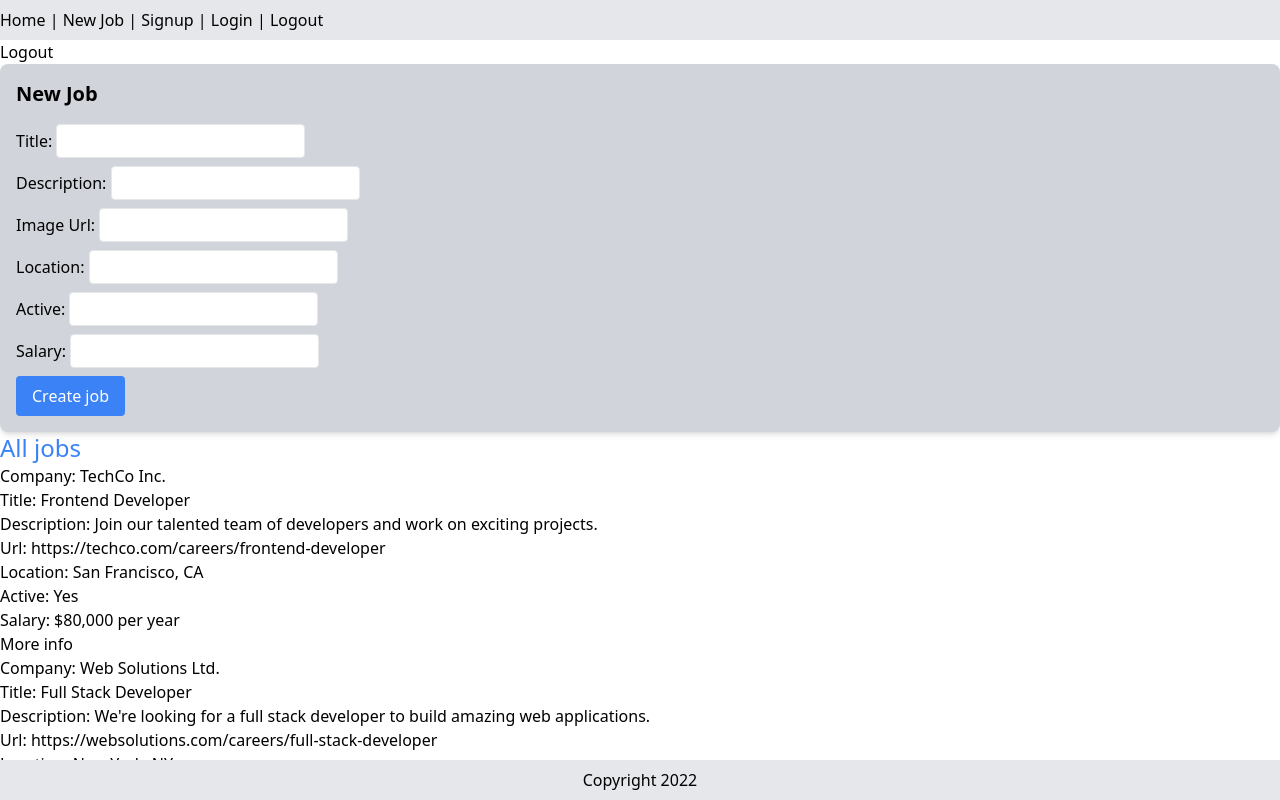
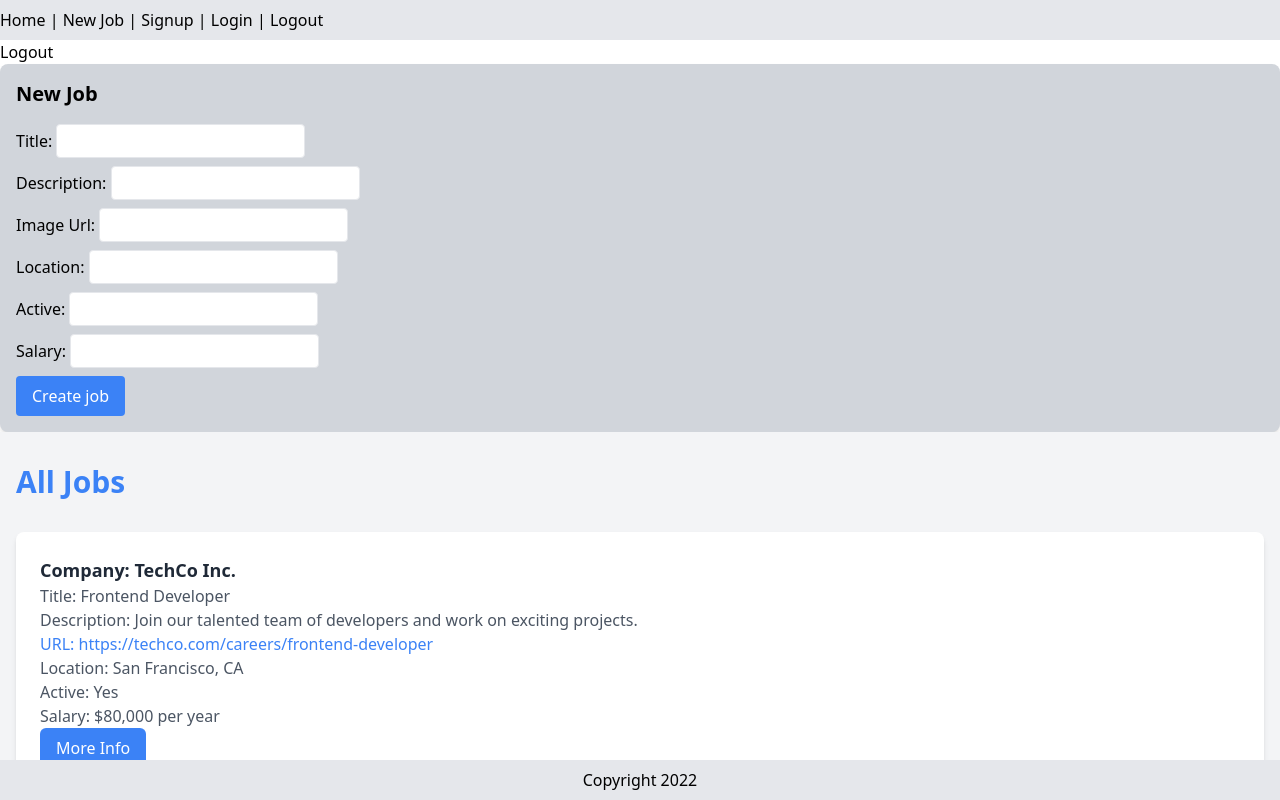
Before and after one commit to masonishee/job-board-frontend, a React (Vite) app: page /logout in a window 1280 px wide. Shown: the top 800 px of the page. Built offline with nearby package versions, Linux system fonts and the light colour scheme; no server answers.

Commit message:
made jobs pretty

```diff
--- a/src/JobsIndex.jsx
+++ b/src/JobsIndex.jsx
@@ -34,18 +34,28 @@ export function JobsIndex(props) {
 
   const fakeJobData = [fakeJobData1, fakeJobData2, fakeJobData3];
   return (
-    <div>
-      <h1 className="text-2xl text-blue-500">All jobs</h1>
+    <div className="bg-gray-100 py-8 px-4">
+      <h1 className="text-3xl font-semibold text-blue-500 mb-8">All Jobs</h1>
       {fakeJobData.map((job) => (
-        <div key={job.id}>
-          <p>Company: {job.company}</p>
-          <p>Title: {job.title}</p>
-          <p>Description: {job.description}</p>
-          <p>Url: {job.url}</p>
-          <p>Location: {job.location}</p>
-          <p>Active: {job.active ? "Yes" : "No"}</p>
-          <p>Salary: ${job.salary} per year</p>
-          <button onClick={() => props.onShowJob(job)}>More info</button>
+        <div key={job.id} className="bg-white p-6 rounded-lg shadow-md mb-4">
+          <p className="text-lg font-semibold text-gray-800">Company: {job.company}</p>
+          <p className="text-md text-gray-600">Title: {job.title}</p>
+          <p className="text-md text-gray-600">Description: {job.description}</p>
+          <p className="text-md text-blue-500 hover:underline">
+            URL:{" "}
+            <a href={job.url} target="_blank" rel="noopener noreferrer">
+              {job.url}
+            </a>
+          </p>
+          <p className="text-md text-gray-600">Location: {job.location}</p>
+          <p className="text-md text-gray-600">Active: {job.active ? "Yes" : "No"}</p>
+          <p className="text-md text-gray-600">Salary: ${job.salary} per year</p>
+          <button
+            onClick={() => props.onShowJob(job)}
+            className="bg-blue-500 text-white px-4 py-2 rounded-md hover:bg-blue-600 transition-colors focus:outline-none focus:ring focus:ring-blue-300"
+          >
+            More Info
+          </button>
         </div>
       ))}
     </div>
```
